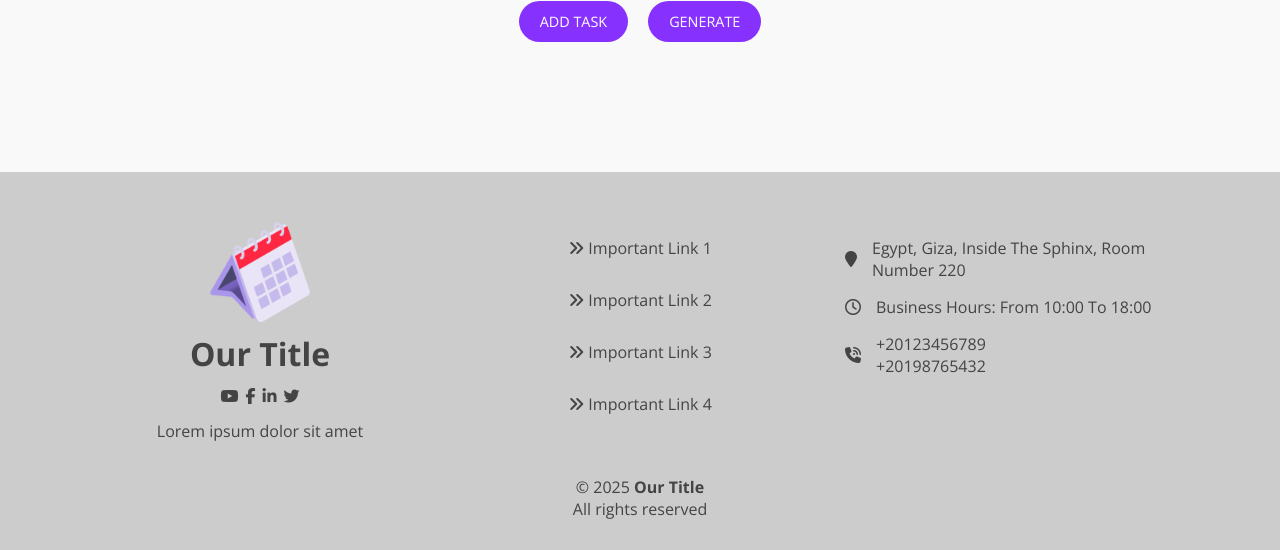
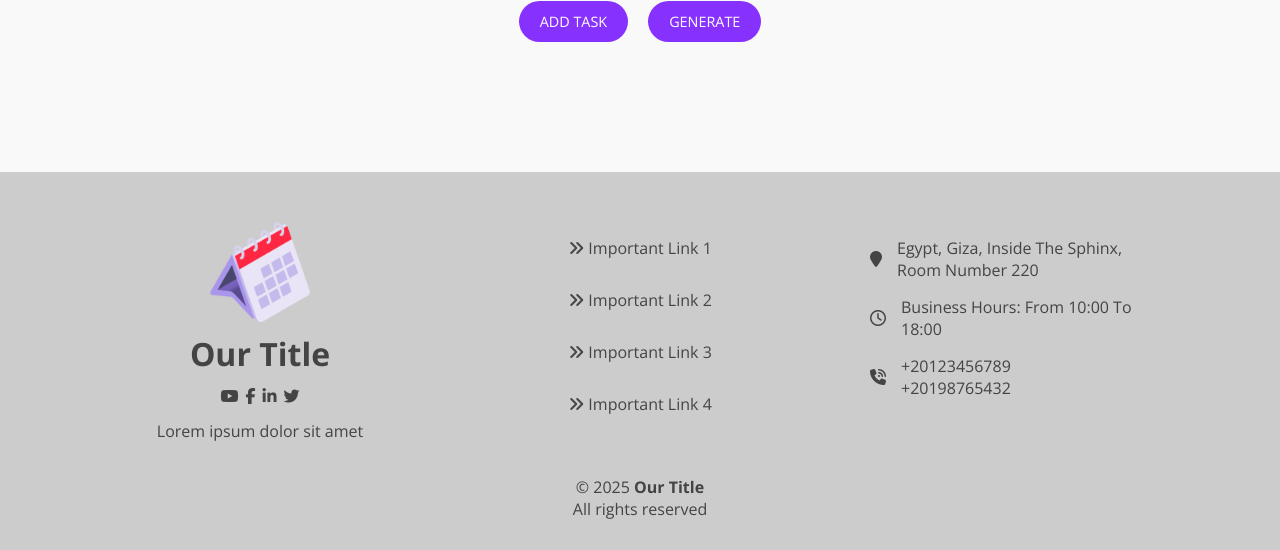
Before and after one commit to muhammad-ahmed-gh/schedule-generator, a Python web app: template templates/index.html in a window 1280 px wide. Shown: the part 829-1379 px from the top of the page. Run offline with Jinja, Linux system fonts and the light colour scheme; the template is opened without the code that fills it, so the values that code supplies are empty; some libraries are stand-ins or nearby versions.

Commit message:
style: center the info column in footer

```diff
--- a/static/css/main.css
+++ b/static/css/main.css
@@ -488,6 +488,9 @@ footer .info {
   align-items: center;
   gap: 15px;
   padding-top: 15px;
+  max-width: 300px;
+  margin-left: auto;
+  margin-right: auto;
 }
 
 @media (max-width: 767px) {
```
